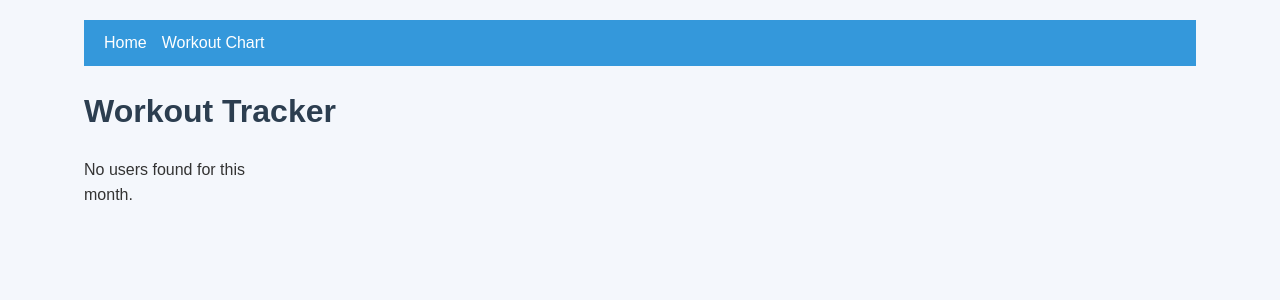
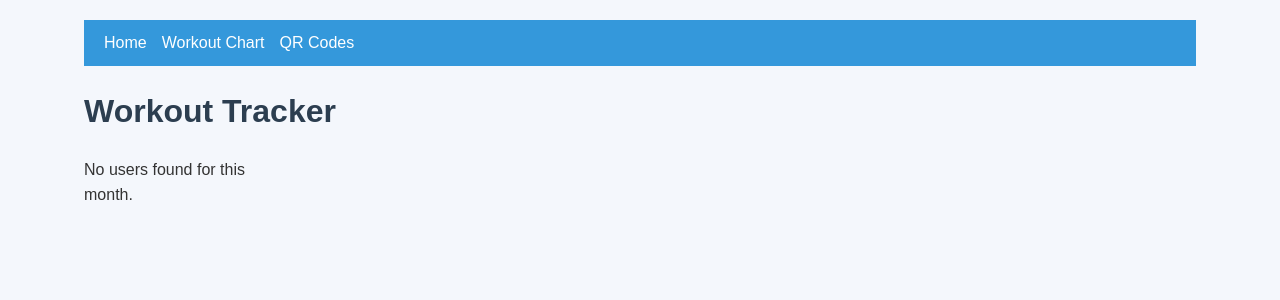
Before and after one commit to jacobcapper/workout-tracker, a Flask app: page / in a window 1280 px wide. Shown: the top 300 px of the page. Run offline with Flask 3, Linux system fonts and the light colour scheme; data that the repository does not hold is empty.

Commit message:
Update index.html

```diff
--- a/templates/index.html
+++ b/templates/index.html
@@ -9,10 +9,11 @@
 <body>
 
 <div class="container">
-    <div class="navbar">
-        <a href="/">Home</a>
-        <a href="/chart_page">Workout Chart</a>
-    </div>
+<div class="navbar">
+    <a href="/">Home</a>
+    <a href="/chart_page">Workout Chart</a>
+    <a href="/qr_page">QR Codes</a>  <!-- This link is for the QR code page -->
+</div>
 
     <h1>Workout Tracker</h1>
 
```
